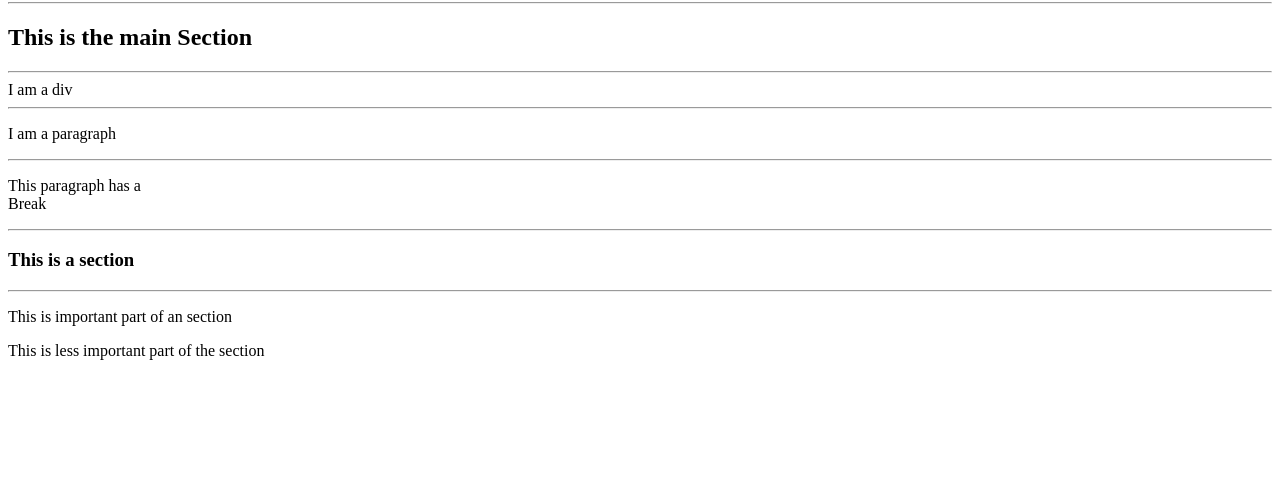
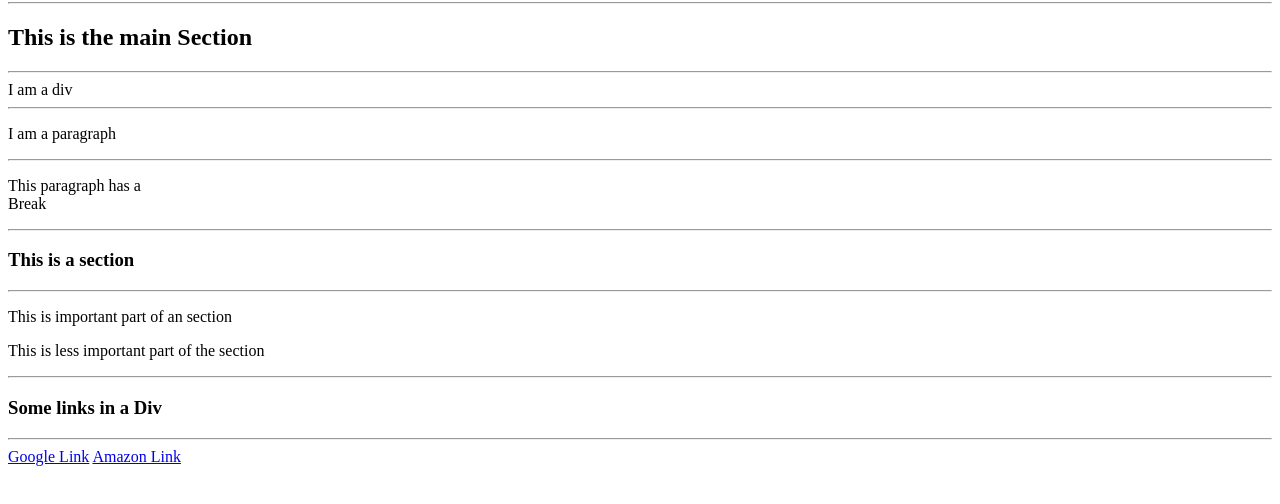
Before and after one commit to mcna0284/mcna0284.github.io, a plain HTML site: page lib2024/assg-1/index.html in a window 1280 px wide. Shown: the part 78-582 px from the top of the page. Drawn offline with Linux system fonts and the light colour scheme.

Commit message:
link update

```diff
--- a/lib2024/assg-1/index.html
+++ b/lib2024/assg-1/index.html
@@ -20,5 +20,10 @@
 	<hr>
 	<p>This is important part of an section</p>
 	<p>This is less important part of the section</p>
+	<hr>
+	<h3>Some links in a Div</h3>
+	<hr>
+	<a href="https://www.Google.com/">Google Link</a>
+	<a href="https://www.amazon.com/">Amazon Link</a>
 </body>
 </html>
```
